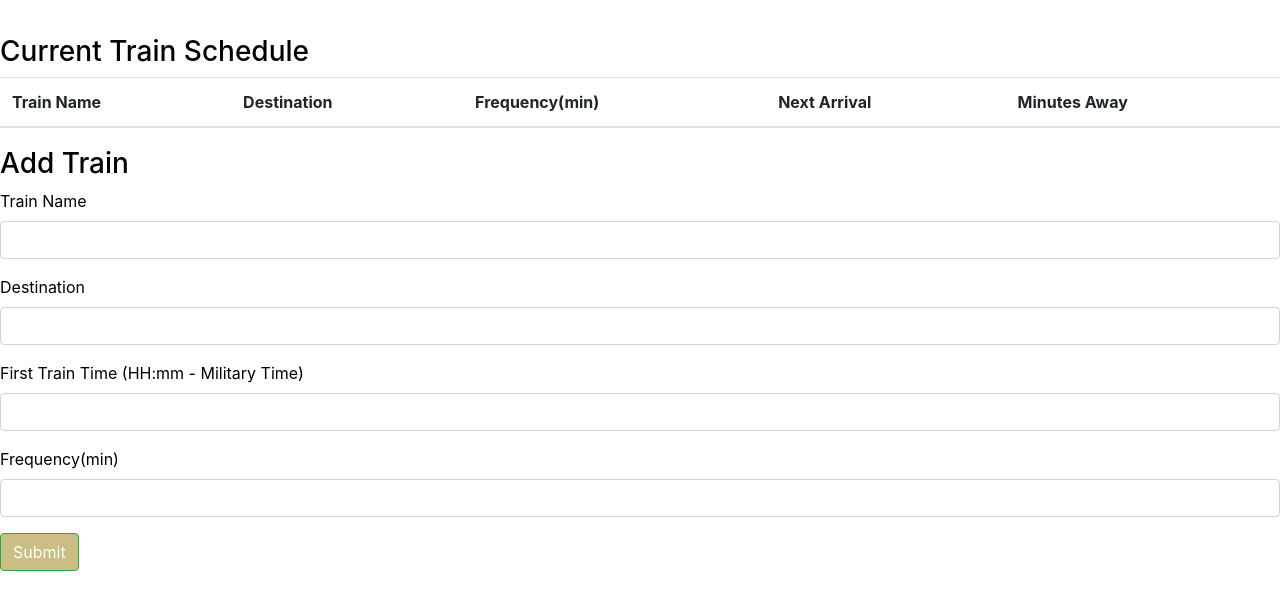
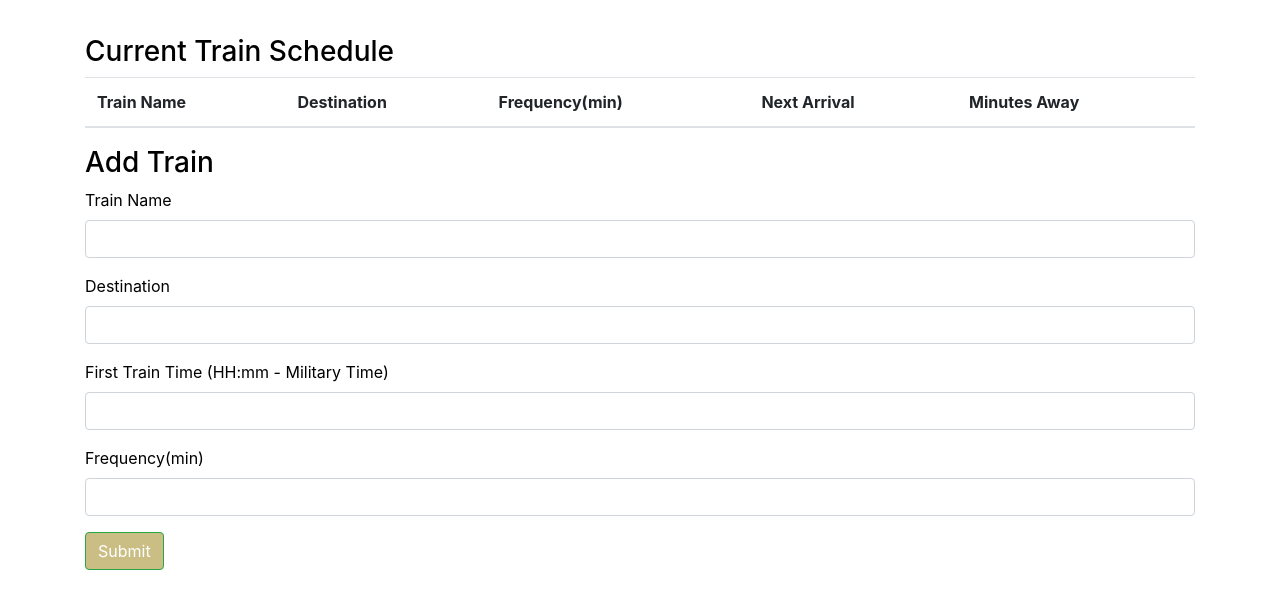
Before and after one commit to Nathaniel-DU/Train-Scheduler, a plain HTML site: page index.html in a window 1280 px wide. Shown: the part 186-796 px from the top of the page. Drawn offline with nearby package versions, Linux system fonts and the light colour scheme; no server answers.

Commit message:
fixed the containers

```diff
--- a/assets/javascript/app.js
+++ b/assets/javascript/app.js
@@ -41,7 +41,7 @@ $(document).ready(function(){
     database.ref().on("child_added", function(childSnapshot) {
         var nextArr;
         var minAway;
-        // Chang year so first train comes before now
+        // first train comes before now
         var firstTrainNew = moment(childSnapshot.val().firstTrain, "hh:mm").subtract(1, "years");
         // Difference between the current and firstTrain
         var diffTime = moment().diff(moment(firstTrainNew), "minutes");
@@ -58,13 +58,13 @@ $(document).ready(function(){
                 "</td><td>" + nextTrain +
                 "</td><td>" + minAway + "</td></tr>");
 
-            // Handle the errors
+
         }, function(errorObject) {
             console.log("Errors handled: " + errorObject.code);
     });
 
     database.ref().orderByChild("dateAdded").limitToLast(1).on("child_added", function(snapshot) {
-        // Change the HTML to reflect
+
         $("#name-display").text(snapshot.val().name);
         $("#email-display").text(snapshot.val().email);
         $("#age-display").text(snapshot.val().age);
--- a/index.html
+++ b/index.html
@@ -21,9 +21,9 @@
 
 		</div>
 
-		<!-- "Current Train Schedule" Table -->
 
-		<div class="panel panel-success text-success">
+
+		<div class="container">
 			<div class="panel-heading"><h3>Current Train Schedule</h3></div>
 			<div class="panel-body">
 				<table class="table">
@@ -37,7 +37,7 @@
 						</tr>
 					</thead>
 
-					<!-- Train info goes here! -->
+
 					<tbody id="add-row">
 					</tbody>
 
@@ -45,9 +45,9 @@
 			</div>
 		</div>
 
-		<!-- Form for adding a new train -->
 
-		<div class="panel panel-success text-success">
+
+		<div class="container">
 			<div class="panel-heading">
 				<h3>Add Train</h3>
 			</div>
```
